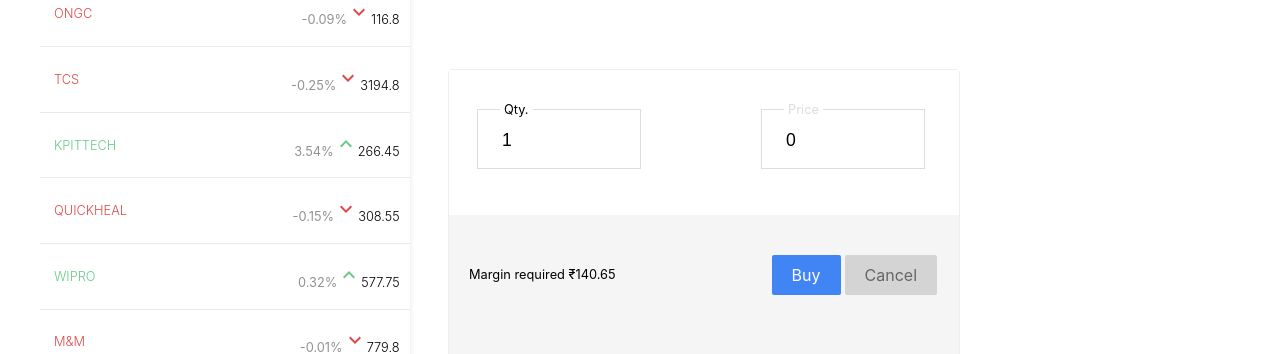
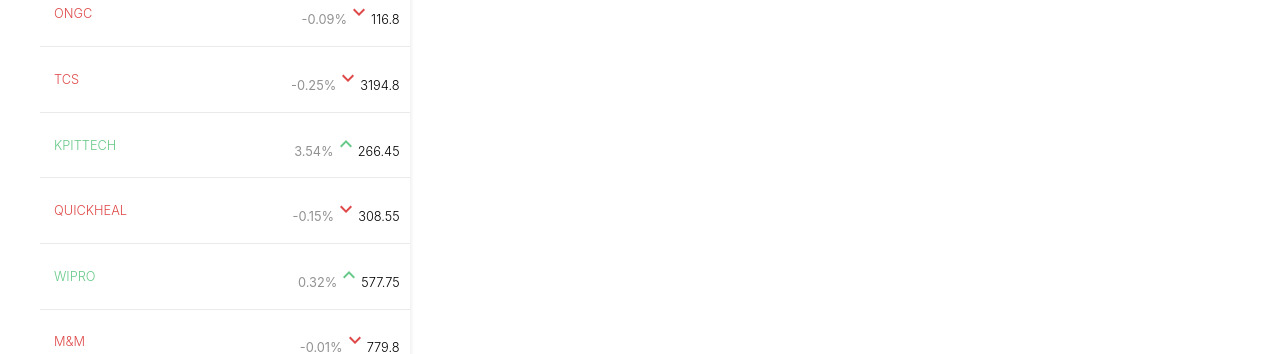
Before and after one commit to Prajyot-1631/Zerodha-Clone, a React (Vite) app in the folder dashboard/: page /orders in a window 1280 px wide. Shown: the part 227-581 px from the top of the page. Built offline with nearby package versions, Linux system fonts and the light colour scheme; no server answers.

Commit message:
Update Orders.jsx

```diff
--- a/dashboard/src/components/Orders.jsx
+++ b/dashboard/src/components/Orders.jsx
@@ -1,7 +1,6 @@
 import React, { useEffect, useState } from "react";
 import { Link } from "react-router-dom";
 import axios from "axios";
-import BuyActionWindow from "./BuyActionWindow";
 
 function Orders() {
   const [orders, setOrders] = useState([]);
@@ -17,8 +16,6 @@
 
   return (
     <div className="orders">
-       {/* Render BuyActionWindow and pass setOrders */}
-      <BuyActionWindow uid="XYZ" setOrders={setOrders} />
       <div className="no-orders">
         {orders.length === 0 ? (
           <div>
```
